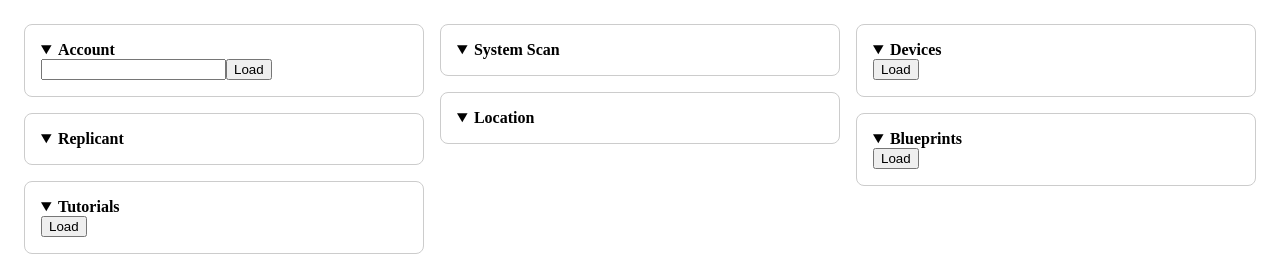
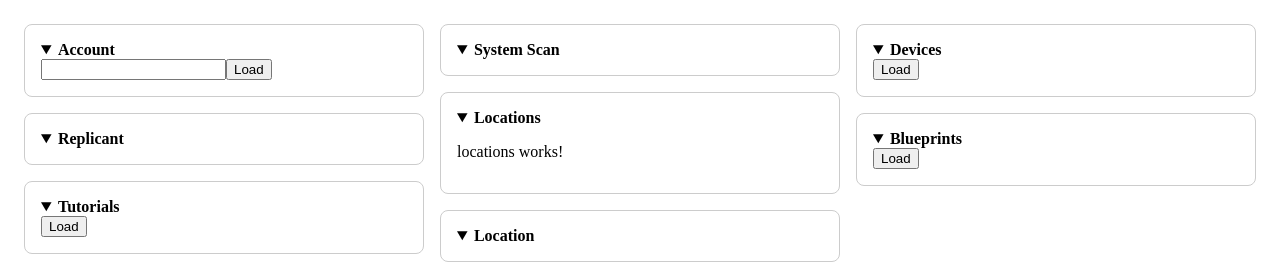
Before and after one commit to gcapell/replicant, an Angular app in the folder ui/: page / in a window 1280 px wide. Shown: the top 264 px of the page. Built offline with nearby package versions, Linux system fonts and the light colour scheme.

Commit message:
Add Locations grid entry

```diff
--- a/ui/src/app/app.html
+++ b/ui/src/app/app.html
@@ -30,6 +30,10 @@
             <summary>System Scan</summary>
             <app-system-scan />
         </details>
+            <details open>
+            <summary>Locations</summary>
+            <app-locations />
+        </details>
         <details open>
             <summary>Location</summary>
             <app-location />
--- a/ui/src/app/app.ts
+++ b/ui/src/app/app.ts
@@ -8,11 +8,12 @@ import {Location} from './location/location';
 import {Replicant} from './replicant/replicant';
 import { Blueprints } from './blueprints/blueprints';
 import {Devices} from './devices/devices';
+import {Locations} from './locations/locations';
 import {SystemScan} from './system-scan/system-scan';
 import { JsonPipe } from '@angular/common';
 
 @Component({
-  imports: [ JsonPipe,Tutorials,Messages,Events,AccountData,Location,Replicant,Blueprints,Devices,SystemScan],
+  imports: [ JsonPipe,Tutorials,Messages,Events,AccountData,Location,Replicant,Blueprints,Devices,SystemScan,Locations],
   selector: 'app-root',
   styleUrl: './app.scss',
   templateUrl: './app.html',
--- /dev/null
+++ b/ui/src/app/locations/locations.html
@@ -0,0 +1 @@
+<p>locations works!</p>
```
Also changed, not shown: ui/src/app/locations/locations.ts (added, +9 -0 lines), ui/src/app/locations/locations.scss (added), 1 other file (tests, documents, lock files or other folders).
